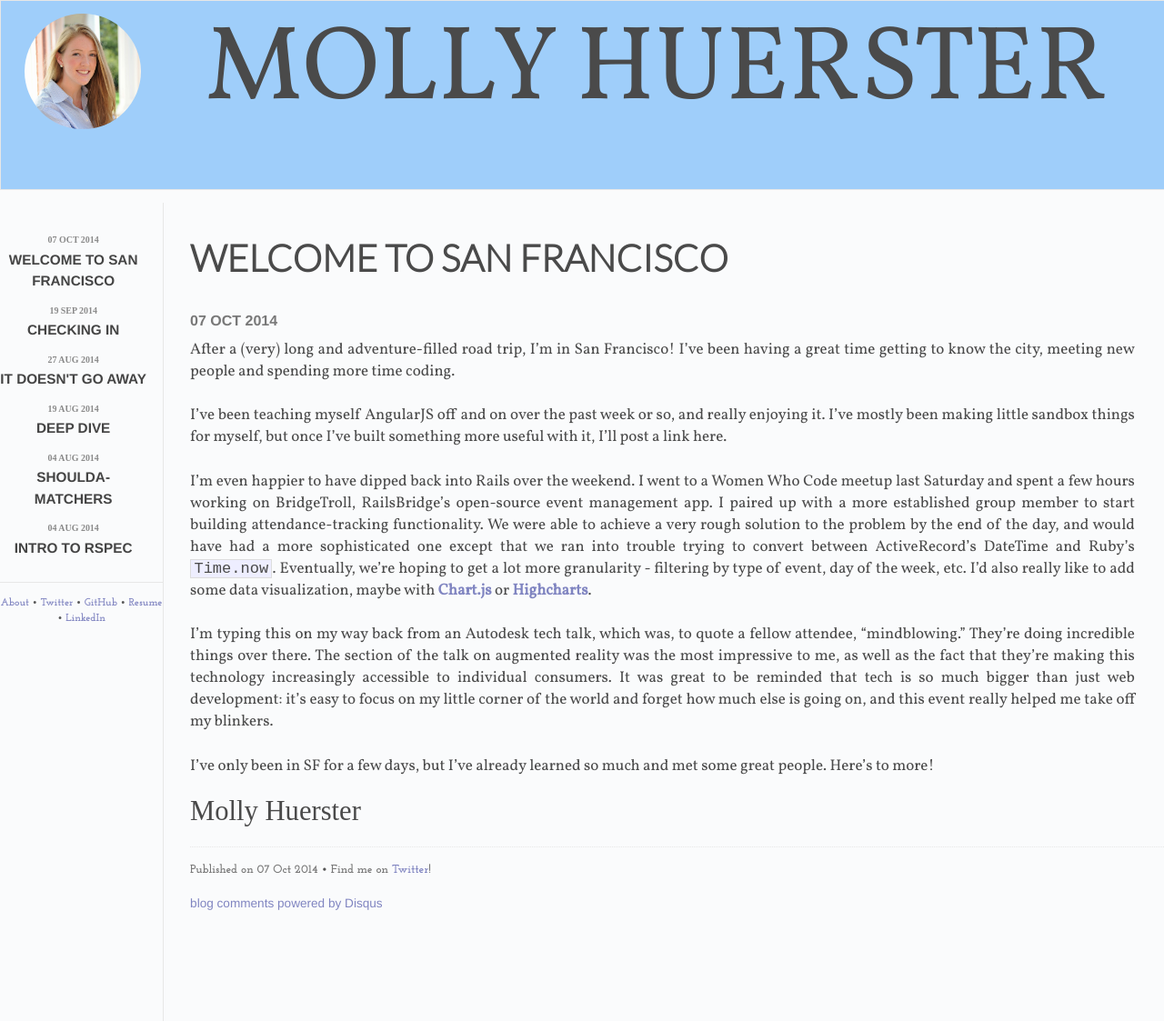
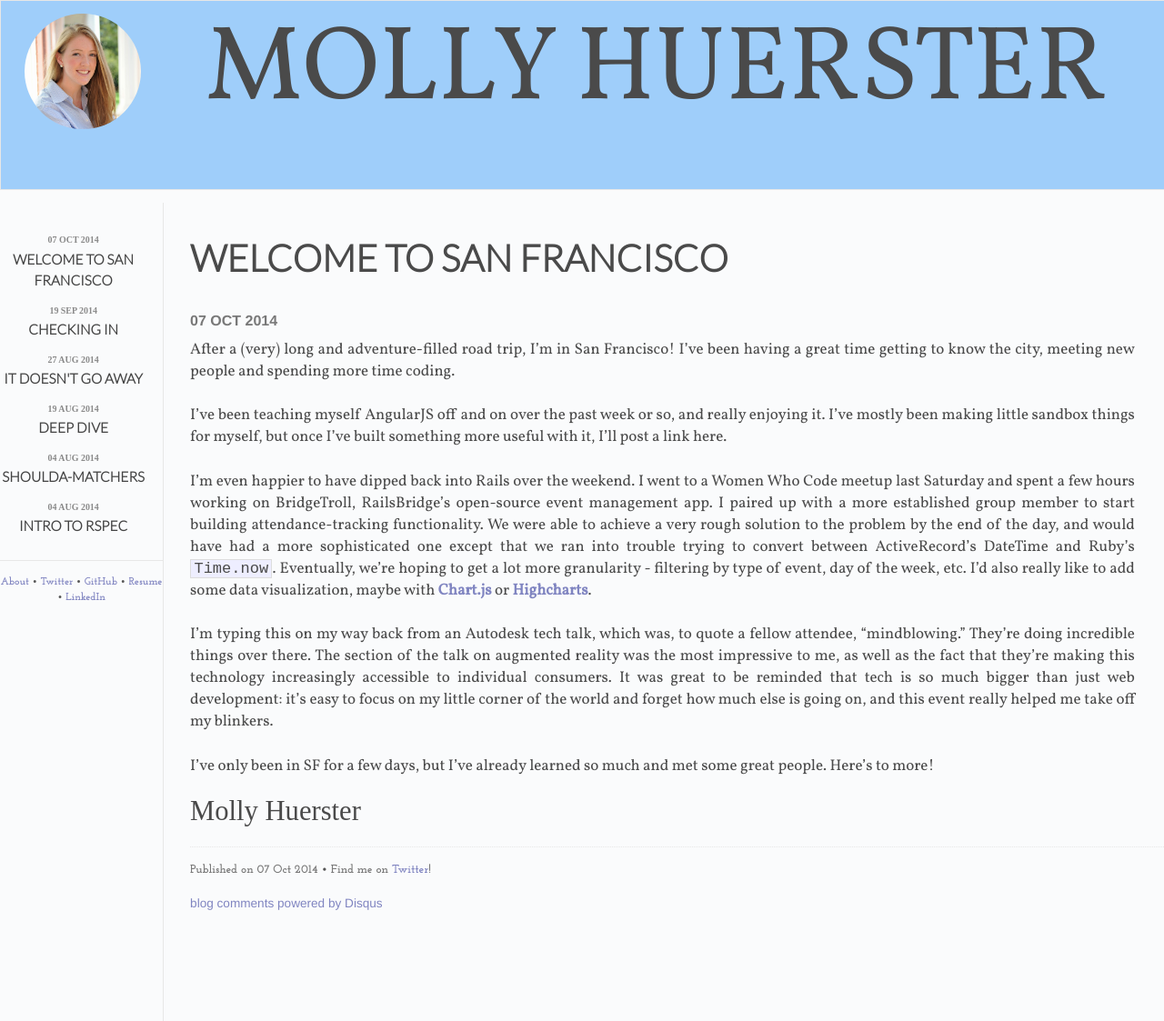
Before and after one commit to mhuerster/mhuerster.github.io, a Jekyll site: the page built from index.html, in a window 1280 px wide. Shown: the whole page at 91% size. Built offline with Jekyll 4.4.1, drawn with Linux system fonts in a browser that asks for light colours; some web fonts are replaced; the list of posts is cut into pages by our own code; comment, search, counter and statistics services are not loaded.

Commit message:
change sidebar link font

```diff
--- a/css/main.css
+++ b/css/main.css
@@ -272,6 +272,7 @@ a:hover {
 }
 
 .post-title {
+  font-family: 'Lato', 'Helvetica Neue', sans-serif;
   font-weight: 600;
   font-size: 1.25em;
   text-transform: uppercase;
```
Also changed, not shown: 1 other file.
